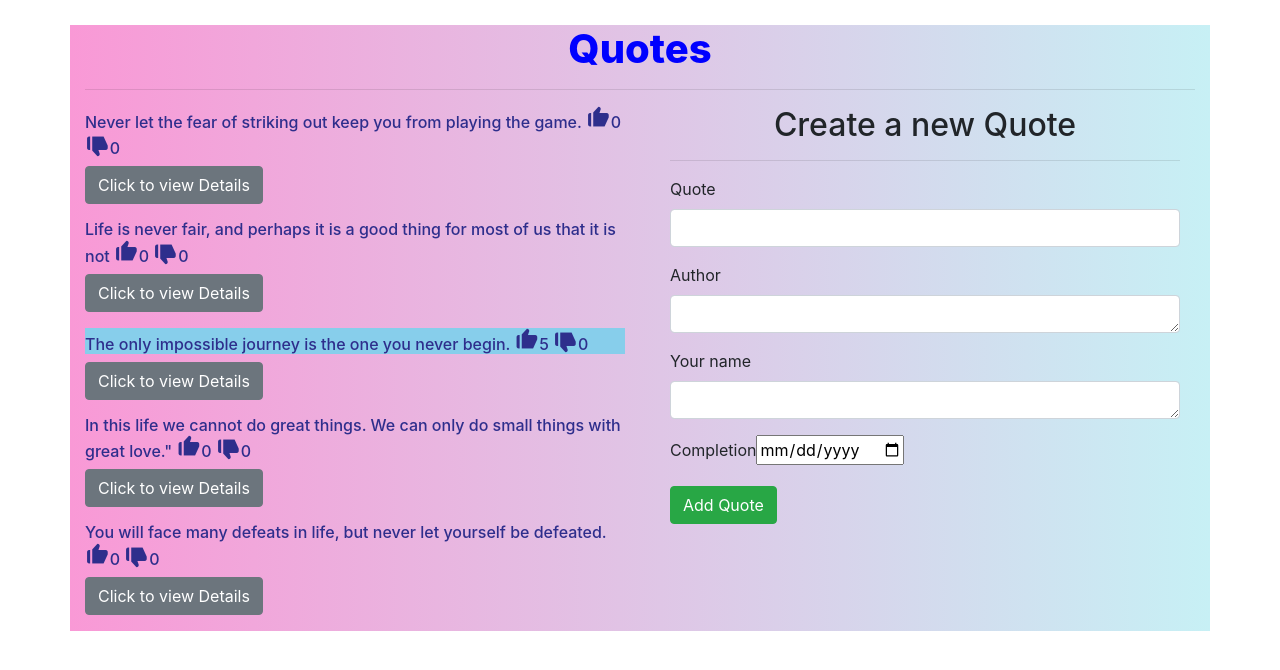
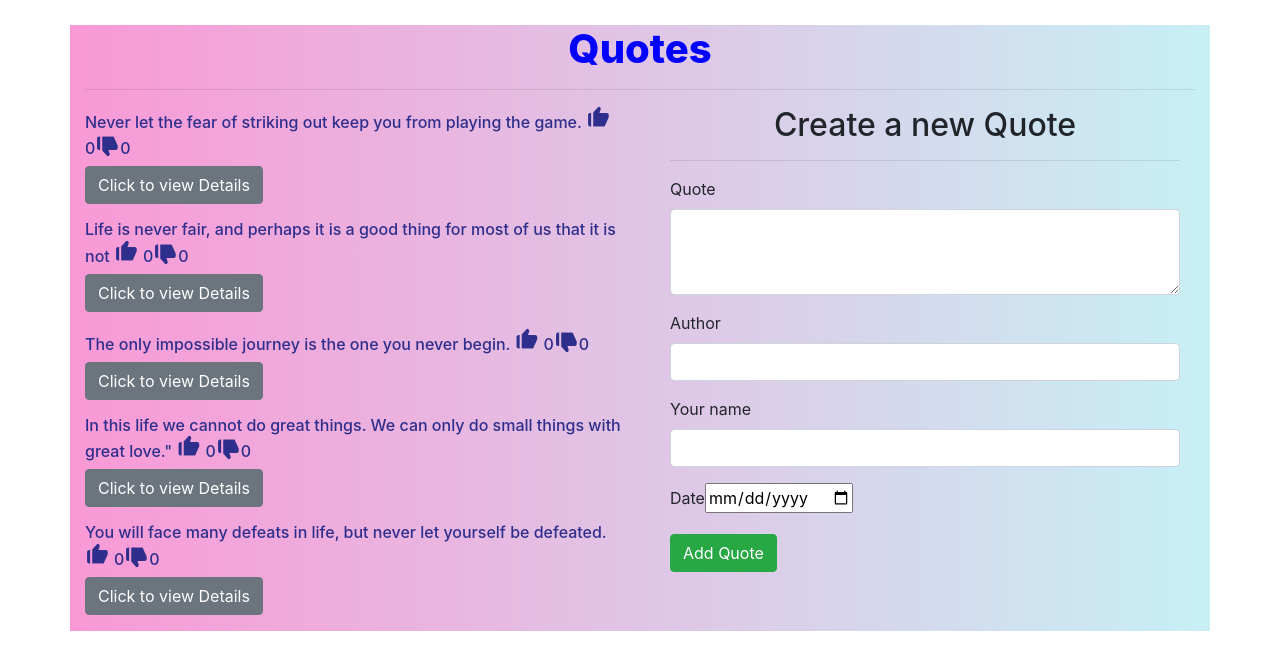
Before and after one commit to Mercynenoh/Quotes-Project, an Angular app: page / in a window 1280 px wide. Shown: the top 670 px of the page. Built offline with nearby package versions, Linux system fonts and the light colour scheme.

Commit message:
add posted by section to quote detail component

```diff
--- a/src/app/quote-detail/quote-detail.component.html
+++ b/src/app/quote-detail/quote-detail.component.html
@@ -1,4 +1,4 @@
 <p> Author: {{quote.description}}</p>
-<p> My Name: {{quote.yourname}}</p>
+<p> Posted by: {{quote.yourname}}</p>
 <p>This quote was written in the last {{quote.completeDate|dateCount}} days</p>
 <button (click)= 'quoteDelete(true)' class="btn btn-outline-danger mb-3">Delete Quote</button>
--- a/src/app/quote-form/quote-form.component.html
+++ b/src/app/quote-form/quote-form.component.html
@@ -1,41 +1,41 @@
 <div class="container-fluid">
     <h2 class="text-center">Create a new Quote</h2>
     <hr>
-    <form (ngSubmit)='submitQuote()' #goalForm='ngForm'>
+    <form (ngSubmit)='submitQuote()' #goalForm='ngForm' >
         <div class="form-group">
 
             <label for="name">Quote</label>
-            <input type="text" required class="form-control" id="name" [(ngModel)]= "newQuote.name" name="name" #name='ngModel' required>
+            <textarea class="form-control mb-2" id="name" rows="3" [(ngModel)]= "newQuote.name" name="author" #description="ngModel" required></textarea>
 
-            <div [hidden]="name.valid || name.pristine" class="alert alert-danger">
-                <p>Name is required</p>
+            <div [hidden]= "name.valid || name.pristine" class="alert alert-danger" required>
+                <p>Quote is required</p>
               </div>
 
         </div>
         <div class="form-group">
 
              <label for="description">Author</label>
-          <textarea class="form-control mb-2" id="description" rows="1" [(ngModel)]= "newQuote.description" name="description" #description="ngModel" required></textarea>
+             <input type="text" required class="form-control" id="description" [(ngModel)]= "newQuote.description" name="description" #name='ngModel' required>
           <div [hidden]= "description.valid || description.pristine" class="alert alert-danger">
-            <p>Description is required</p>
+            <p>Author is required</p>
           </div>
       </div>
       <div class="form-group">
 
-        <label for="description">Your name</label>
-     <textarea class="form-control mb-2" id="description" rows="1" [(ngModel)]="newQuote.yourname" name="description" #description="ngModel" required></textarea>
-     <div [hidden]="description.valid || description.pristine" class="alert alert-danger">
-       <p>Description is required</p>
+        <label for="yourname">Your name</label>
+     <input class="form-control mb-2" id="yourname" [(ngModel)]= "newQuote.yourname" name="yourname" #yourname="ngModel" required>
+     <div [hidden]= "yourname.valid || yourname.pristine" class="alert alert-danger">
+       <p>Your name is required</p>
      </div>
  </div>
 
         <div class="form-group">
-            <label for="complete">Completion</label>
+            <label for="complete">Date</label>
           <input type='date' id="complete" [(ngModel)]= "newQuote.completeDate" name="completeDate" #completeDate="ngModel" required>
-          <div [hidden]="completeDate.valid || completeDate.pristine" class="alert alert-danger">
+          <div [hidden]= "completeDate.valid || completeDate.pristine" class="alert alert-danger">
             <p>Date is required</p>
         </div>
     </div>
-        <button type="submit" class="btn btn-success" (ngSubmit)='submitQuote()'>Add Quote</button>
+        <button type="submit" class="btn btn-success">Add Quote</button>
     </form>
   </div>
--- a/src/app/quote-form/quote-form.component.ts
+++ b/src/app/quote-form/quote-form.component.ts
@@ -1,5 +1,7 @@
 import { Component, OnInit, Output, EventEmitter } from '@angular/core';
 import { Quote } from '../quote';
+import {NgForm} from '@angular/forms'
+
 @Component({
   selector: 'app-quote-form',
   templateUrl: './quote-form.component.html',
@@ -12,9 +14,16 @@ export class QuoteFormComponent implements OnInit {
   submitQuote(){
     this.addQuote.emit(this.newQuote);
       }
+
   constructor() { }
 
   ngOnInit(): void {
   }
+onSubmit(goalForm: NgForm){
+    // In .ts file
+
+   goalForm.reset()
+   // call this inbuilt method to reset the form
 
 }
+}
--- a/src/app/quote/quote.component.html
+++ b/src/app/quote/quote.component.html
@@ -7,13 +7,14 @@
         <div *ngFor= 'let quote of quotes;let i = index'>
           <div *ngIf= "quote.upvote==highest && quote.upvote>0; then highlight else leave"></div>
           <ng-template #highlight >
-            <h6 appHighlight  >{{quote.name}} <span><i class='bx bxs-like bx-sm counter' (click)='upVote(i)' ></i>{{quote.upvote}} </span>
+            <h6 appHighlight  >{{quote.name}} <span>
+              <i class='bx bxs-like bx-sm counter' (click)='upVote(i)' > </i>{{quote.upvote}}</span>
               <span><i class='bx bxs-like bx-sm bx-flip-vertical counter'(click)='downVote(i)' ></i>{{quote.downvote}}</span>
 
             </h6>
           </ng-template>
           <ng-template #leave>
-            <h6 >{{quote.name}} <span> <i class='bx bxs-like bx-sm counter' (click)='upVote(i)'></i>{{quote.upvote}} </span>
+            <h6 >{{quote.name}} <span> <i class='bx bxs-like bx-sm counter' (click)='upVote(i)'></i> {{quote.upvote}}</span>
               <span>
                 <i class='bx bxs-like bx-sm bx-flip-vertical counter' (click)='downVote(i)'></i>{{quote.downvote}}</span>
 
--- a/src/app/quote/quote.component.ts
+++ b/src/app/quote/quote.component.ts
@@ -1,4 +1,4 @@
-import { Component, OnInit } from '@angular/core';
+import { Component, OnInit,  Output } from '@angular/core';
 import { Quote } from '../quote';
 @Component({
   selector: 'app-quote',
@@ -29,13 +29,23 @@ export class QuoteComponent implements OnInit {
   quotes: Quote[] = [
     new Quote(1, 'Never let the fear of striking out keep you from playing the game.', 0, 0, 'Babe Ruth', 'Mercy', new Date(2022,4,13)),
     new Quote(2, 'Life is never fair, and perhaps it is a good thing for most of us that it is not', 0, 0, 'Oscar Wilde','Mercy',  new Date(2022,4,12)),
-    new Quote(3, 'The only impossible journey is the one you never begin.', 5, 0, 'Tony Robbins','Mercy',  new Date(2022,4,11)),
+    new Quote(3, 'The only impossible journey is the one you never begin.', 0, 0, 'Tony Robbins','Mercy',  new Date(2022,4,11)),
     new Quote(4, 'In this life we cannot do great things. We can only do small things with great love."', 0, 0, 'Mother Teresa', 'Mercy', new Date(2022,4,10)),
     new Quote(5, 'You will face many defeats in life, but never let yourself be defeated.', 0, 0, 'Maya Angelou','Mercy', new Date(2022,4,9) ),
   ];
 
   arr: number[] = this.quotes.map(quote=>quote.upvote)
   highest=Math.max (...this.arr)
+
+ @Output()
+  upVote(index){
+    this.quotes[index].upvote= ++ index
+
+
+ }
+ downVote(index){
+    this.quotes[index].downvote=   ++ index
+ }
   constructor() { }
 
   ngOnInit(): void {
@@ -48,13 +58,8 @@ export class QuoteComponent implements OnInit {
     quote.completeDate = new Date(quote.completeDate)
     this.quotes.push(quote)
   }
-   upVote(index){
-     this.quotes[index].upvote= ++ index
 
 
-  }
-  downVote(index){
-     this.quotes[index].downvote=   ++ index
-  }
+
 
 }
```
